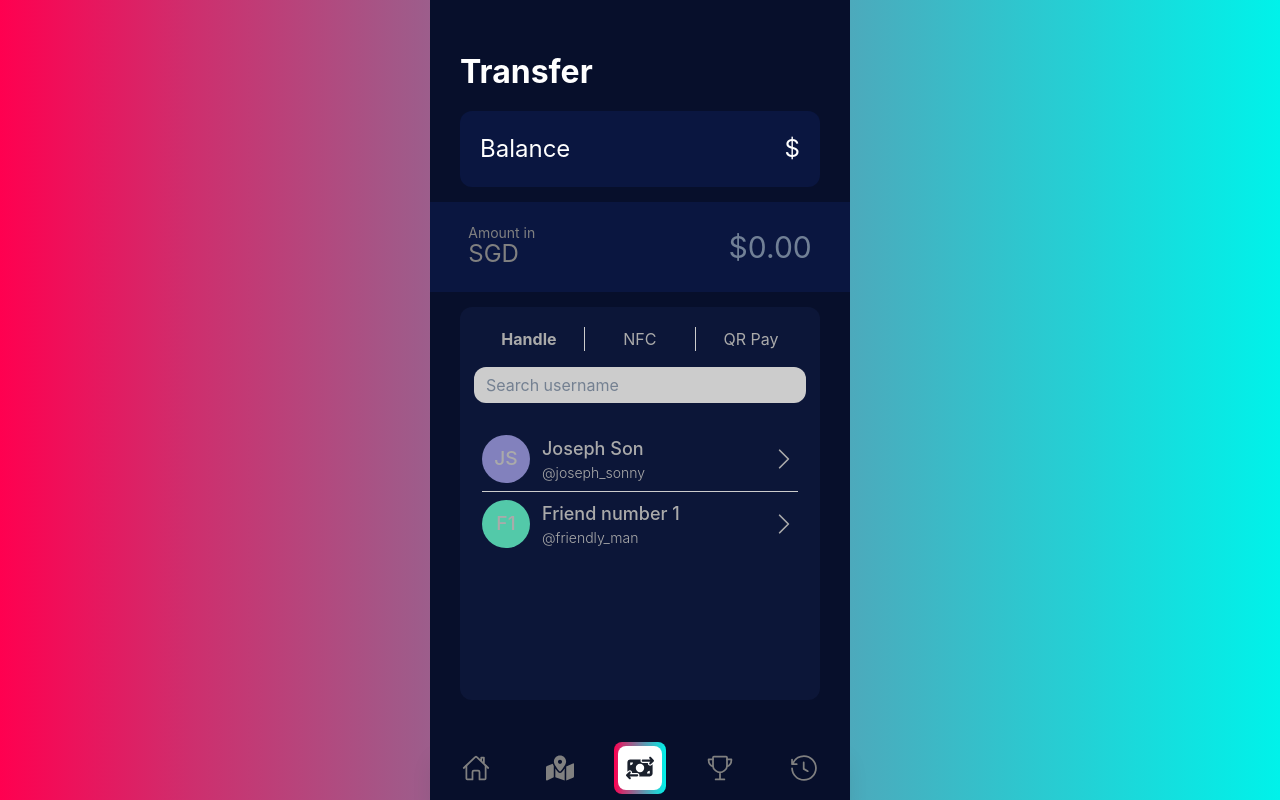
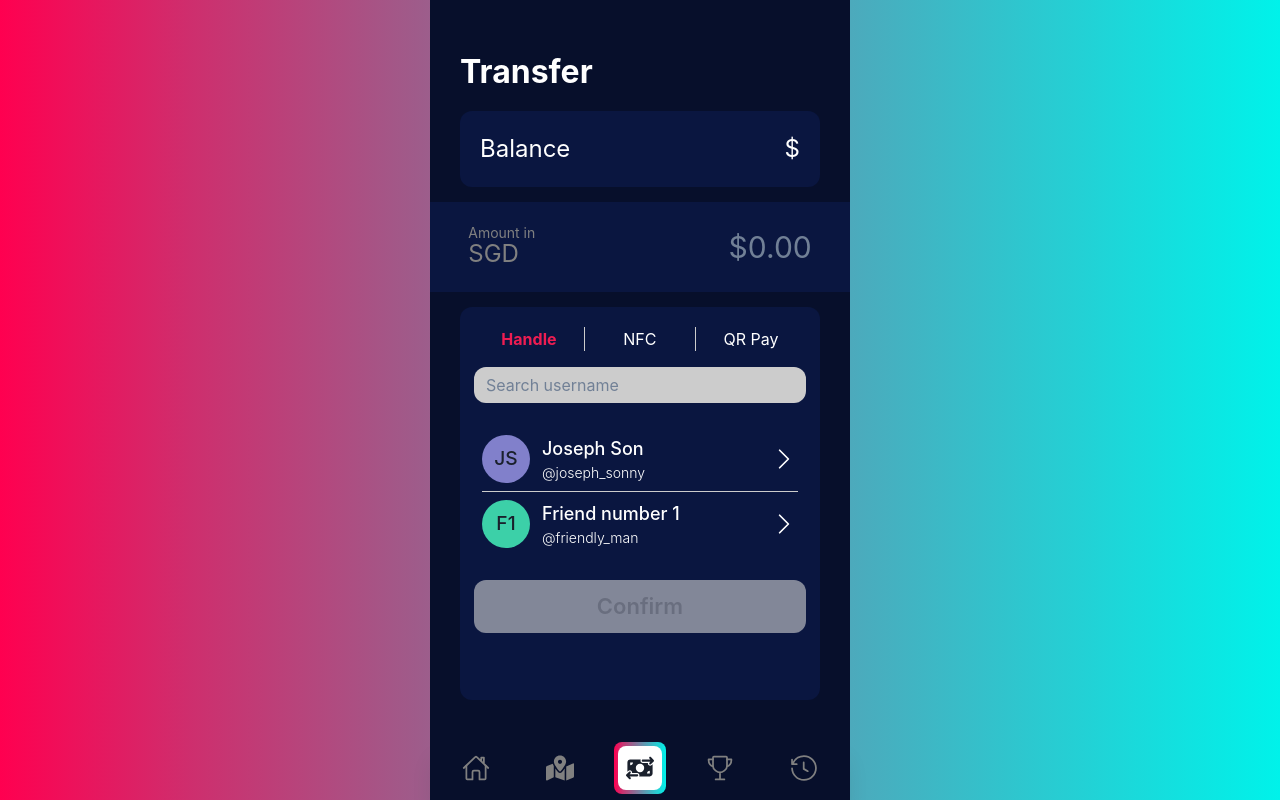
Before and after one commit to Project-Hackathons/tiktok-techjam, a Next.js app in the folder frontend/: page /pay in a window 1280 px wide. Built offline with nearby package versions, Linux system fonts and the light colour scheme; no server answers.

Commit message:
add confirmation button, styles

```diff
--- a/frontend/src/pages/pay.tsx
+++ b/frontend/src/pages/pay.tsx
@@ -41,6 +41,7 @@ export default function Home() {
     };
     getUserInfo();
   }, []);
+
   const userList = [
     { name: "Joseph Son", username: "joseph_sonny" },
     { name: "Friend number 1", username: "friendly_man" },
@@ -73,7 +74,6 @@ export default function Home() {
                       className={styles.user}
                       onClick={() => {
                         setPaymentHandle(type.username);
-                        setShowPaymentModal(true);
                       }}
                     >
                       <Avatar name={type.name}></Avatar>
@@ -90,6 +90,21 @@ export default function Home() {
                     </div>
                   ))}
               </div>
+            </div>
+            <div
+              className={`${styles.confirmTransactionButton} ${
+                !paymentHandle ||
+                !paymentAmount ||
+                parseFloat(paymentAmount.slice(1)) >
+                  (userDetails ? userDetails.balance : Infinity)
+                  ? styles.confirmTransactionButtonDisabled
+                  : ""
+              }`}
+              onClick={() => {
+                setShowPaymentModal(true);
+              }}
+            >
+              Confirm
             </div>
           </>
         );
@@ -159,11 +174,7 @@ export default function Home() {
           }}
         />
       </Flex>
-      <div
-        className={`${styles.formContainer} ${
-          paymentAmount == "" ? styles.formContainerDisabled : ""
-        }`}
-      >
+      <div className={styles.formContainer}>
         <div className={styles.typeContainer}>
           {paymentTypes.map((type) => (
             <div
--- a/frontend/src/styles/Pay.module.css
+++ b/frontend/src/styles/Pay.module.css
@@ -46,14 +46,6 @@
   border-radius: var(--border-radius);
   background-color: var(--color-darkerBlack);
   gap: 16px;
-}
-.formContainerDisabled {
-  pointer-events: none;
-  opacity: 1;
-  filter: grayscale(20%);
-}
-.formContainerDisabled * {
-  color: #aaa !important;
 }
 
 .typeContainer {
@@ -144,6 +136,27 @@
   font-size: 30px;
   width: 200px;
   text-align: right;
+}
+
+.confirmTransactionButton {
+  display: flex;
+  align-items: center;
+  justify-content: center;
+  padding: 10px;
+  width: 100%;
+  font-size: 22px;
+  background-color: var(--color-teal);
+  border-radius: var(--border-radius);
+  text-align: center;
+  font-weight: 600;
+  color: var(--color-white);
+}
+.confirmTransactionButtonDisabled {
+  background-color: #d3d3d3;
+  color: #a9a9a9;
+  opacity: 0.6;
+  cursor: not-allowed;
+  pointer-events: none;
 }
 
 /* .formItemContainer {
```
